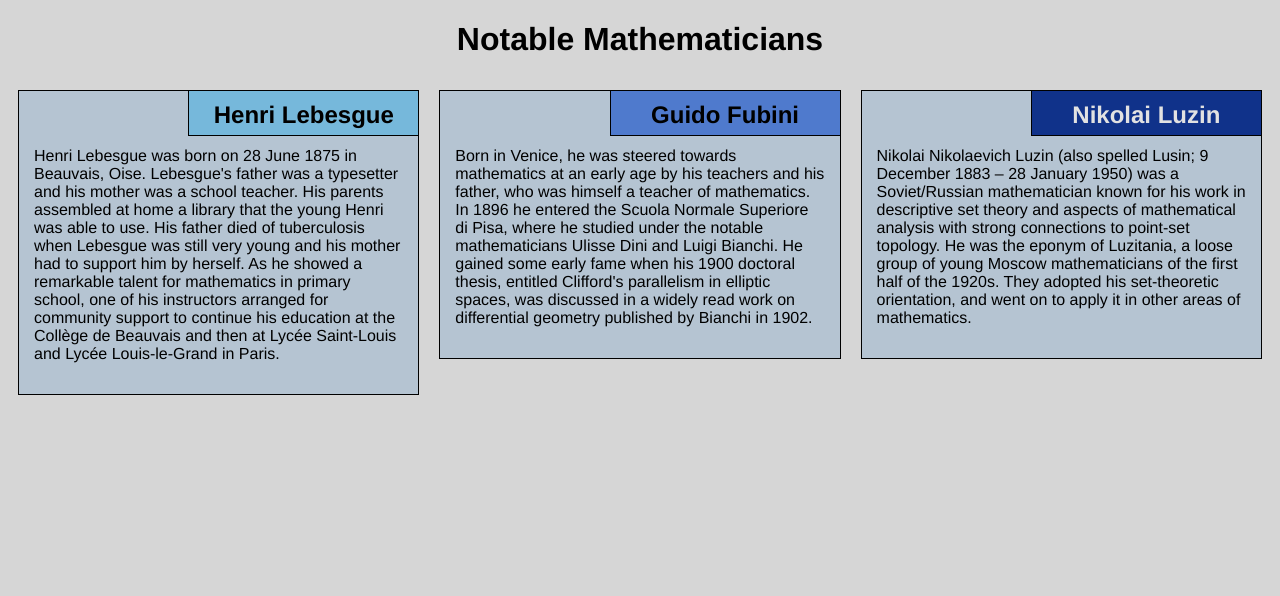
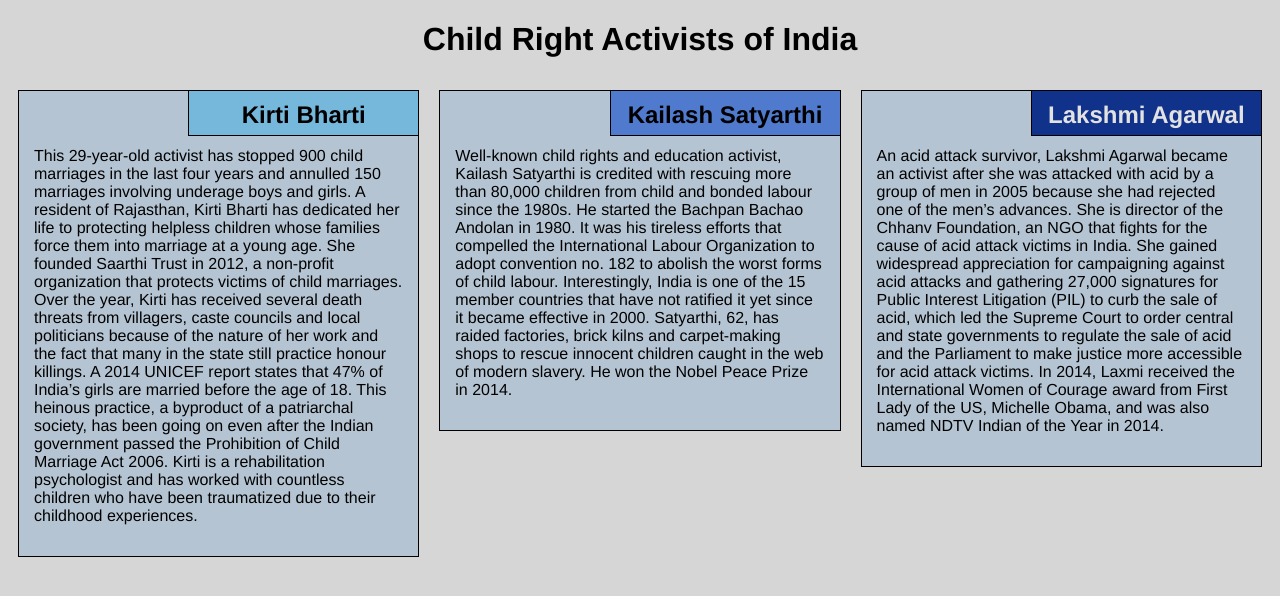
Before and after one commit to RitwikSachdeva/Coursera_Web_Dev, a plain HTML site: page module2_solution/index.html in a window 1280 px wide. Drawn offline with Linux system fonts and the light colour scheme.

Commit message:
Update index.html

```diff
--- a/module2_solution/index.html
+++ b/module2_solution/index.html
@@ -9,33 +9,29 @@
 </head>
 
 <body>
-    <h1>Notable Mathematicians</h1>
+    <h1>Child Right Activists of India</h1>
     <div class="row">
         <div class="col-lg-4 col-md-6 col-sm-12">
             <section class="lebesgue">
-                <h2>Henri Lebesgue</h2>
+                <h2>Kirti Bharti</h2>
                 <p>
-                    Henri Lebesgue was born on 28 June 1875 in Beauvais, Oise. Lebesgue's father was a typesetter and his mother was a school teacher. His parents assembled at home a library that the young Henri was able to use. His father died of tuberculosis when Lebesgue
-                    was still very young and his mother had to support him by herself. As he showed a remarkable talent for mathematics in primary school, one of his instructors arranged for community support to continue his education at the Collège de
-                    Beauvais and then at Lycée Saint-Louis and Lycée Louis-le-Grand in Paris.
+                    This 29-year-old activist has stopped 900 child marriages in the last four years and annulled 150 marriages involving underage boys and girls. A resident of Rajasthan, Kirti Bharti has dedicated her life to protecting helpless children whose families force them into marriage at a young age. She founded Saarthi Trust in 2012, a non-profit organization that protects victims of child marriages. Over the year, Kirti has received several death threats from villagers, caste councils and local politicians because of the nature of her work and the fact that many in the state still practice honour killings. A 2014 UNICEF report states that 47% of India’s girls are married before the age of 18. This heinous practice, a byproduct of a patriarchal society, has been going on even after the Indian government passed the Prohibition of Child Marriage Act 2006. Kirti is a rehabilitation psychologist and has worked with countless children who have been traumatized due to their childhood experiences.
                 </p>
             </section>
         </div>
         <div class="col-lg-4 col-md-6 col-sm-12">
             <section class="fubini">
-                <h2>Guido Fubini</h2>
+                <h2>Kailash Satyarthi</h2>
                 <p>
-                    Born in Venice, he was steered towards mathematics at an early age by his teachers and his father, who was himself a teacher of mathematics. In 1896 he entered the Scuola Normale Superiore di Pisa, where he studied under the notable mathematicians Ulisse
-                    Dini and Luigi Bianchi. He gained some early fame when his 1900 doctoral thesis, entitled Clifford's parallelism in elliptic spaces, was discussed in a widely read work on differential geometry published by Bianchi in 1902.
+                    Well-known child rights and education activist, Kailash Satyarthi is credited with rescuing more than 80,000 children from child and bonded labour since the 1980s. He started the Bachpan Bachao Andolan in 1980. It was his tireless efforts that compelled the International Labour Organization to adopt convention no. 182 to abolish the worst forms of child labour. Interestingly, India is one of the 15 member countries that have not ratified it yet since it became effective in 2000. Satyarthi, 62, has raided factories, brick kilns and carpet-making shops to rescue innocent children caught in the web of modern slavery. He won the Nobel Peace Prize in 2014.
                 </p>
             </section>
         </div>
         <div class="col-lg-4 col-md-12 col-sm-12">
             <section class="luzin">
-                <h2>Nikolai Luzin</h2>
+                <h2>Lakshmi Agarwal</h2>
                 <p>
-                    Nikolai Nikolaevich Luzin (also spelled Lusin;   9 December 1883 – 28 January 1950) was a Soviet/Russian mathematician known for his work in descriptive set theory and aspects of mathematical analysis with strong connections to point-set topology. He was
-                    the eponym of Luzitania, a loose group of young Moscow mathematicians of the first half of the 1920s. They adopted his set-theoretic orientation, and went on to apply it in other areas of mathematics.
+                    An acid attack survivor, Lakshmi Agarwal became an activist after she was attacked with acid by a group of men in 2005 because she had rejected one of the men’s advances. She is director of the Chhanv Foundation, an NGO that fights for the cause of acid attack victims in India. She gained widespread appreciation for campaigning against acid attacks and gathering 27,000 signatures for Public Interest Litigation (PIL) to curb the sale of acid, which led the Supreme Court to order central and state governments to regulate the sale of acid and the Parliament to make justice more accessible for acid attack victims. In 2014, Laxmi received the International Women of Courage award from First Lady of the US, Michelle Obama, and was also named NDTV Indian of the Year in 2014.
                 </p>
             </section>
         </div>
```
